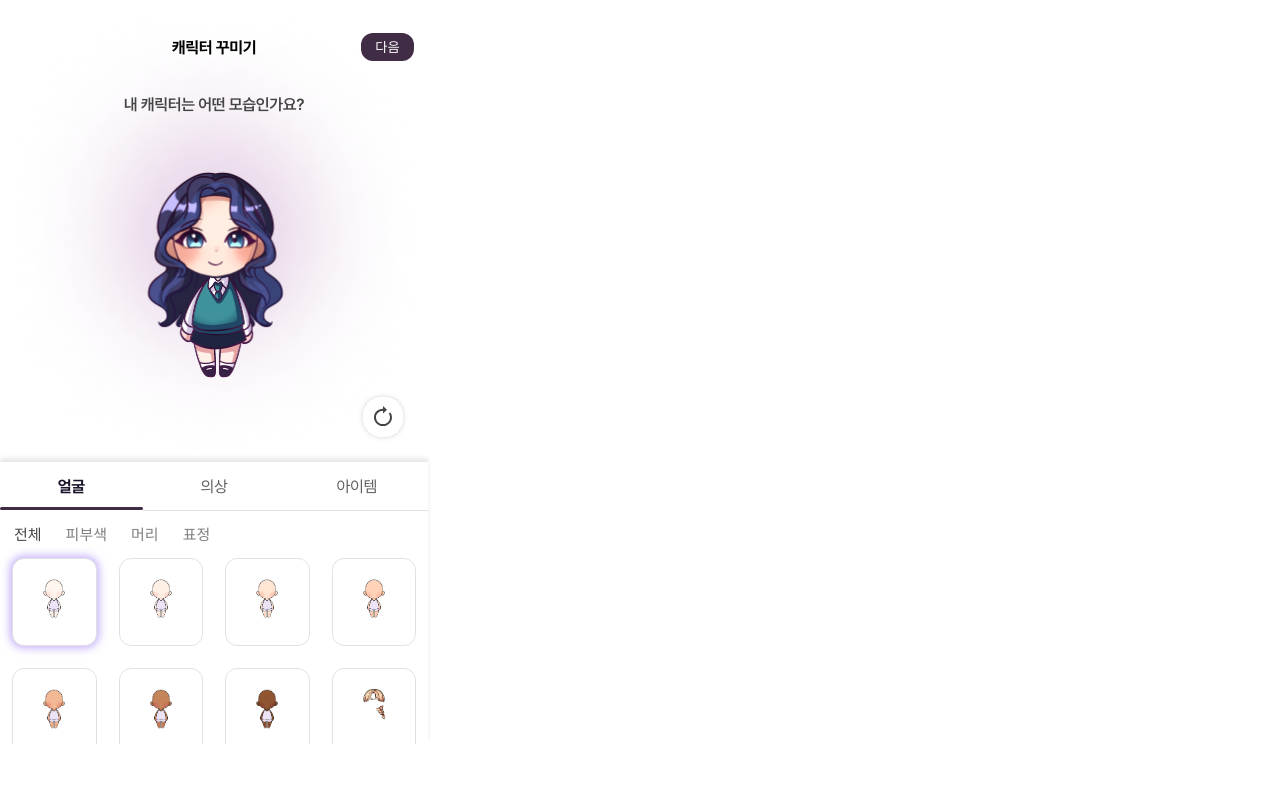
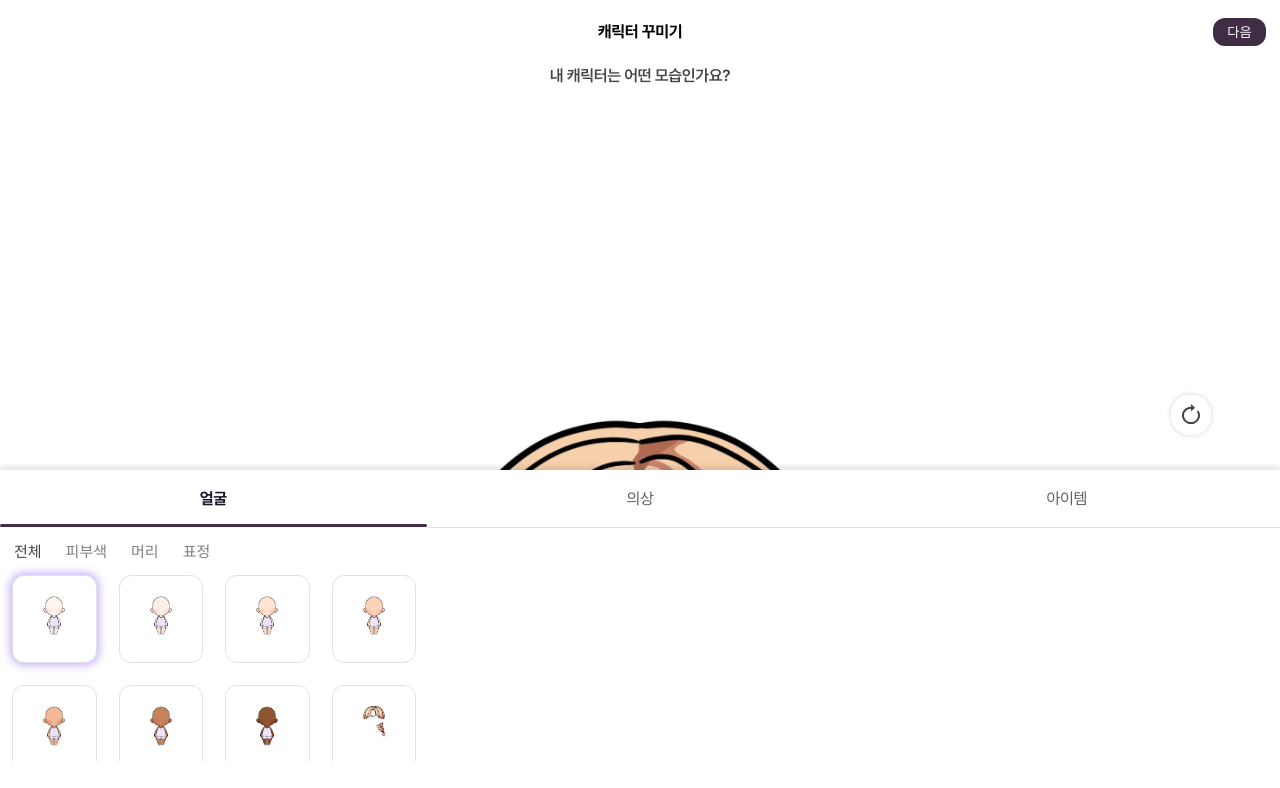
Before and after one commit to KUIT-Pleiades/Pleiades-Web-FrontEnd, a React (Vite) app: page /settings in a window 1280 px wide. Shown: the top 788 px of the page. Built offline with nearby package versions, Linux system fonts and the light colour scheme.

Commit message:
Fix: adjust Character Position

```diff
--- a/src/pages/Settings/CharacterSetUp.module.scss
+++ b/src/pages/Settings/CharacterSetUp.module.scss
@@ -8,25 +8,29 @@ button {
     cursor: pointer
 }
 
+p{
+    margin: 0;
+}
+
 .characterSetUpContainer{
-    width: clamp(375px, 100dvw, 428px);
-    height: auto;
-    min-height: 100vh;
+    position: absolute;
+    width: 100%;
+    height: 100%;
 }
 
 .showCharacter {
     font-family: "Pretendard";
     position: relative;
     width: 100%;
-    height: 461.55px;
+    height: 55%;
+    display: flex;
+    flex-direction: column;
+    align-items: center;
 }
 
 .pHeader {
     position: absolute;
-    top: 37.55px;
-    left: 50%;
-    margin: 0;
-    transform: translateX(-50%);
+    top: 5%;
     font-size: 16px;
     font-weight: 700;
     line-height: normal;
@@ -36,7 +40,7 @@ button {
 
 .nextBtn {
     position: absolute;
-    top: 32.55px;
+    top: 4%;
     right: 14px;
     width: 53px;
     height: 28px;
@@ -49,10 +53,7 @@ button {
 
 .pDescription {
     position: absolute;
-    top: 94.55px;
-    left: 50%;
-    margin: 0;
-    transform: translateX(-50%);
+    top: 15%;
     color: #444;
     font-size: 16px;
     font-style: normal;
@@ -60,6 +61,19 @@ button {
     line-height: normal;
     letter-spacing: -0.32px;
     z-index: 2;
+}
+
+.characterContainer{
+    position: relative;
+    display: flex;
+    justify-content: center;
+    width: 100%;
+
+    img{
+        position: absolute;
+        width: 70%;
+        margin-top: 15%;
+    }
 }
 
 .characterFace {
@@ -108,21 +122,26 @@ button {
 
 .resetBtn {
     position: absolute;
-    bottom: 20px;
-    right: 20px;
+    bottom: 0px;
+    right: 5%;
     cursor: pointer;
     z-index: 2;
 }
 
 .setCharacter {
-    width: 100%;
     background: #FFF;
     font-family: "Pretendard";
     box-shadow: 0px -4px 4px 0px rgba(41, 34, 41, 0.10);
+    position: absolute;
+    width: 100%;
+    height: 40%;
+    bottom: 0px;
+    margin-bottom: 10px;
 }
 
 .menuBar {
-    height: 49px;
+    height: 18%;
+    width: 100%;
     display: flex;
     justify-content: center;
     background-color: #ffffff;
--- a/src/pages/Settings/CharacterSetUp.tsx
+++ b/src/pages/Settings/CharacterSetUp.tsx
@@ -6,12 +6,15 @@ import character3body from "../../assets/Character/body/character3body.png";
 import catEar from "../../assets/Character/accessory/catEar.png";
 import glasses from "../../assets/Character/accessory/glasses.png";
 import earings from "../../assets/Character/accessory/earings.png";
-import characterBackground from "../../assets/backgroundImg/characterBackground.png";
+//import characterBackground from "../../assets/backgroundImg/characterBackground.png";
 import resetBtn from "../../assets/btnImg/resetBtn.svg";
 import lockImg from "../../assets/lockImg.png";
 import { useState } from "react";
 import { Character } from "../../interfaces/Interfaces";
 import FaceTab from "./FaceTab";
+import skin01 from "../../assets/Character/face/skin/skin01.png";
+import hair01 from "../../assets/Character/face/hair/hair01.png";
+import face01 from "../../assets/Character/face/face/face01.png";
 
 
 interface CharacterSetUpProps {
@@ -27,6 +30,11 @@ const CharacterSetUp = ({ onNext }: CharacterSetUpProps) => {
   const [selectedAccessory, setSelectedAccessory] = useState<string | null>(
     null
   );
+
+  const [skin, setSkin] = useState<string>(skin01); // 레이어 순서: 액세서리>얼굴>머리>상의>하의>신발>피부
+  const [face, setFace] = useState<string>(face01);
+  const [hair, setHair] = useState<string>(hair01);
+
   const handleAccessoryClick = (accessory: string) => {
     setSelectedAccessory((prev) => (prev === accessory ? null : accessory));
   };
@@ -42,12 +50,11 @@ const CharacterSetUp = ({ onNext }: CharacterSetUpProps) => {
           다음
         </button>
         <p className={s.pDescription}>내 캐릭터는 어떤 모습인가요?</p>
-        <img className={s.characterFace} src={selectedFace} alt="캐릭터3얼굴" />
-        <img
-          className={s.characterBody}
-          src={selectedCostume}
-          alt="캐릭터1몸"
-        />
+        <div className={s.characterContainer}>
+          <img className={s.characterSkin} src={skin} alt="skin01" />
+          <img className={s.characterface} src={face} alt="face01" />
+          <img className={s.characterhair} src={hair} alt="hair01" />
+        </div>
         {selectedAccessory && (
           <img
             className={s.characterAccessory}
@@ -55,11 +62,6 @@ const CharacterSetUp = ({ onNext }: CharacterSetUpProps) => {
             alt=""
           />
         )}
-        <img
-          className={s.characterBackground}
-          src={characterBackground}
-          alt="캐릭터후광"
-        />
         <img
           className={s.resetBtn}
           src={resetBtn}
@@ -71,7 +73,7 @@ const CharacterSetUp = ({ onNext }: CharacterSetUpProps) => {
           }}
         />
       </div>
-      <div className={s.setCharacter }>
+      <div className={s.setCharacter}>
         <div className={s.menuBar}>
           <button
             className={`${s.menuItem} ${
@@ -99,8 +101,7 @@ const CharacterSetUp = ({ onNext }: CharacterSetUpProps) => {
           </button>
         </div>
         <div className={s.contentArea}>
-          {activeMenu === "face" && (<FaceTab />
-          )}
+          {activeMenu === "face" && <FaceTab />}
           {activeMenu === "costume" && (
             <div className={s.gridItems}>
               <div
--- a/src/pages/Settings/Settings.tsx
+++ b/src/pages/Settings/Settings.tsx
@@ -63,8 +63,7 @@ const Settings = () => {
     <div
       style={{
         width: "clamp(375px, 100dvw, 428px)",
-        height: "auto",
-        minHeight: "100vh",
+        height: "max(667px, min(100dvh, 926px))",
       }}
     >
       {step === 0 && (
```
